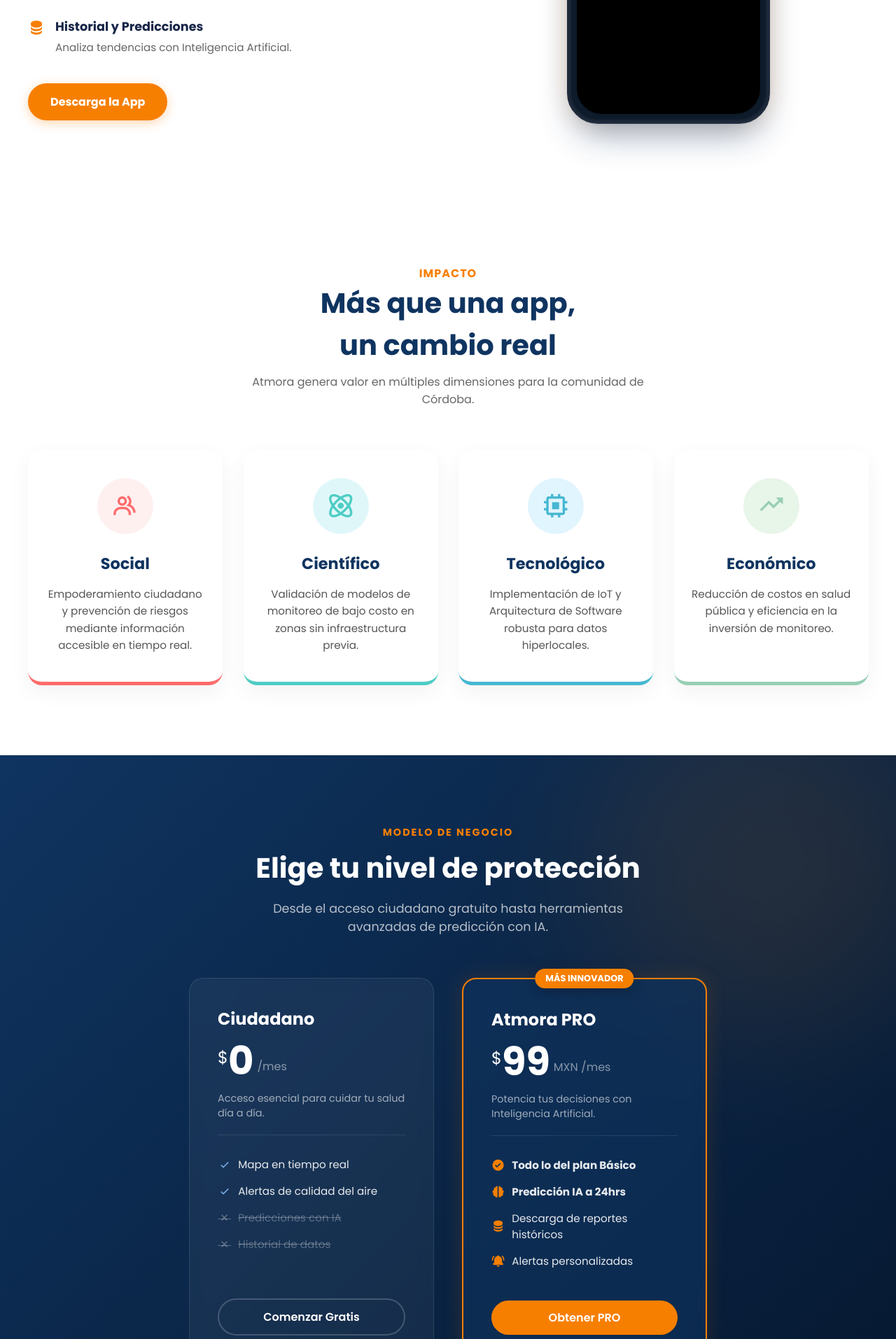
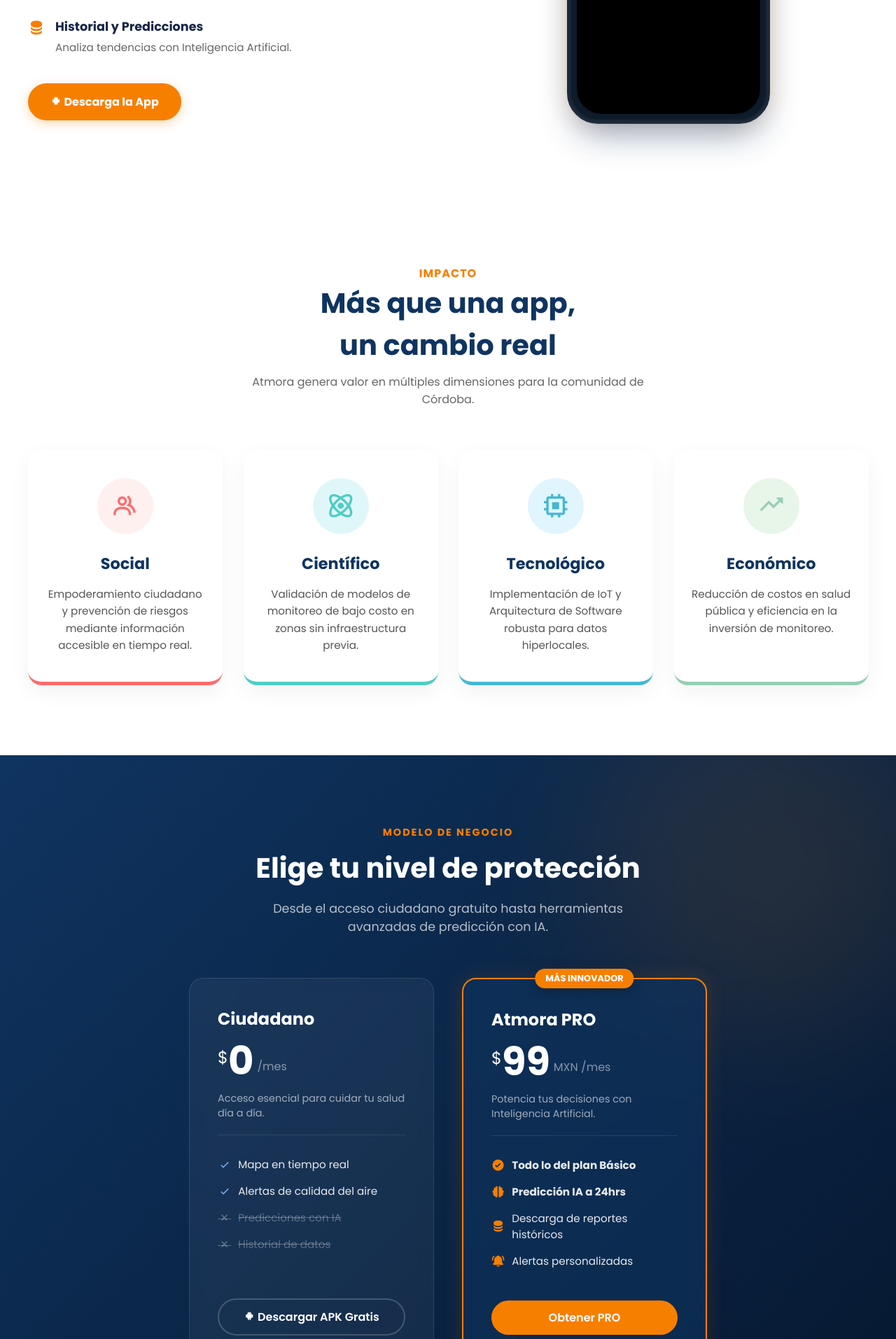
Before and after one commit to CesarMGX/ATMORA_WEB, an Angular app: page / in a window 1280 px wide. Shown: the part 1927-3840 px from the top of the page at 70% size. Built offline with nearby package versions, Linux system fonts and the light colour scheme; grey boxes are pictures that could not be loaded.

Commit message:
feat: Habilitar descarga directa de la Aplicacion Movil en la sección Solución

```diff
--- a/src/app/features/landing/components/precios/precios.html
+++ b/src/app/features/landing/components/precios/precios.html
@@ -27,7 +27,9 @@
           <li class="disabled"><i class='bx bx-x'></i> Historial de datos</li>
         </ul>
 
-        <a href="#" class="btn-plan basic-btn">Comenzar Gratis</a>
+        <a href="/atmora.apk" download="atmora.apk" class="btn-plan basic-btn">
+          <i class='bx bxl-android'></i> Descargar APK Gratis
+        </a>
       </div>
 
       <div class="card pro" data-aos="fade-left" data-aos-delay="200">
--- a/src/app/features/landing/components/solucion/solucion.html
+++ b/src/app/features/landing/components/solucion/solucion.html
@@ -34,7 +34,9 @@
         </li>
       </ul>
 
-      <a href="#" class="btn-primary">Descarga la App</a>
+      <a href="/Atmora.apk" download="atmora.apk" class="btn-primary">
+        <i class='bx bxl-android'></i> Descarga la App
+      </a>
     </div>
 
     <!-- MOCKUP INTERACTIVO DEL SMARTPHONE CON VIDEO DE LA APP -->
```
Also changed, not shown: 1 other file (tests, documents, lock files or other folders).
